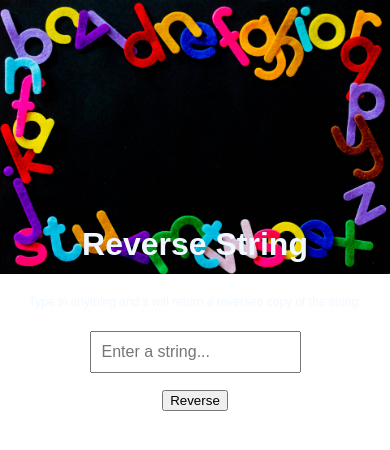
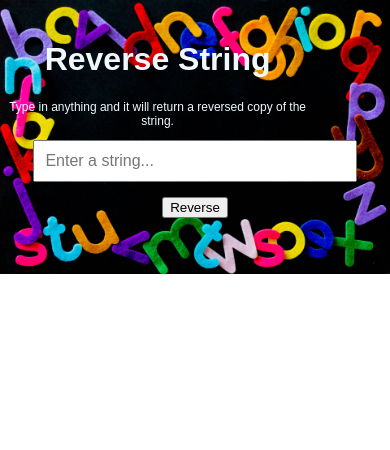
Before and after one commit to Molebu/Reverse-it, a plain HTML site: page index.html in a window 390 px wide. Drawn offline with Linux system fonts and the light colour scheme.

Commit message:
Made the website responsive

```diff
--- a/styles.css
+++ b/styles.css
@@ -5,22 +5,24 @@ body {
   background-repeat: no-repeat;
   cursor: pointer;
 }
+
 input[type="text"] {
-  width: 50%;
+  width: 100%; /* Adjusted for responsiveness */
   padding: 10px;
   font-size: 16px;
   margin: auto;
   display: block;
   position: relative;
-  top: 225px;
+  top: 20px; /* Adjusted for responsiveness */
 }
+
 .container {
   padding: 15px 25px;
   font-size: 12px;
   margin: auto;
   display: block;
   position: relative;
-  top: 227px;
+  top: 20px; /* Adjusted for responsiveness */
   text-align: center;
   cursor: pointer;
 }
@@ -32,18 +34,20 @@ input[type="text"] {
   color: aliceblue;
   text-align: center;
   position: relative;
-  top: 233px;
+  top: 20px; /* Adjusted for responsiveness */
 }
+
 h1 {
   color: aliceblue;
   text-align: center;
   position: relative;
-  top: 205px;
+  top: 20px; /* Adjusted for responsiveness */
 }
+
 p {
   color: aliceblue;
   position: relative;
-  top: 215px;
+  top: 20px; /* Adjusted for responsiveness */
   text-align: center;
   font-size: 12px;
 }
@@ -51,3 +55,14 @@ p {
 button:hover {
   color: orange;
 }
+
+/* Media Query for Tablets and Smaller Screens */
+@media only screen and (max-width: 768px) {
+  input[type="text"],
+  .container,
+  #result,
+  h1,
+  p {
+    width: 80%; /* Adjusted width for smaller screens */
+  }
+}
```
